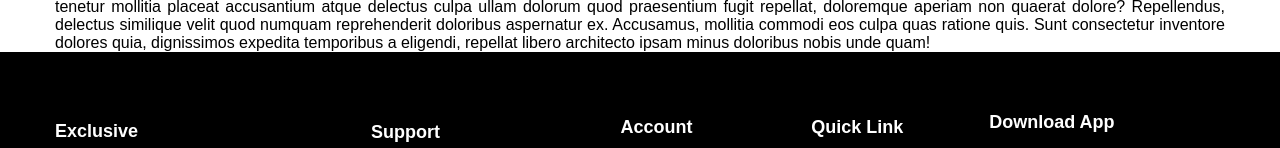
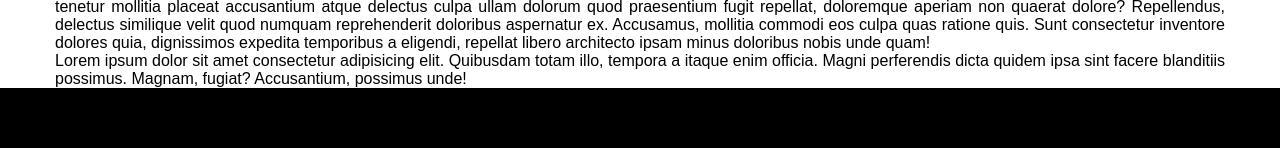
Before and after one commit to Petersticks1/Eco-pra, a website: page index.html in a window 1280 px wide. Shown: the part 287-435 px from the top of the page. Drawn offline with nearby package versions, Linux system fonts and the light colour scheme.

Commit message:
Header, footer, main

```diff
--- a/index.html
+++ b/index.html
@@ -48,6 +48,7 @@
         quia, dignissimos expedita temporibus a eligendi, repellat libero
         architecto ipsam minus doloribus nobis unde quam!
       </p>
+      <p>Lorem ipsum dolor sit amet consectetur adipisicing elit. Quibusdam totam illo, tempora a itaque enim officia. Magni perferendis dicta quidem ipsa sint facere blanditiis possimus. Magnam, fugiat? Accusantium, possimus unde!</p>
     </main>
 
     <footer>
```
